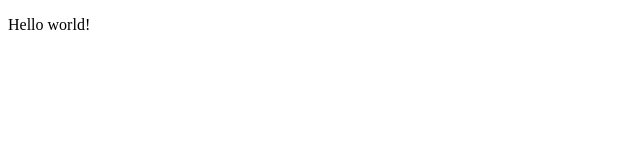
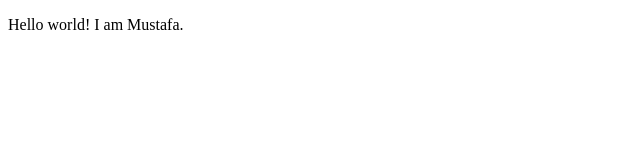
Before and after one commit to mustafabektik/mustafabektik.github.io, a plain HTML site: page index.html in a window 1280 px wide. Shown: the whole page, without its empty margins (0-640 px from the left). Drawn offline with Linux system fonts and the light colour scheme.

Commit message:
github.io is live

```diff
--- a/index.html
+++ b/index.html
@@ -9,7 +9,7 @@
 </head>
 
 <body>
-    <p>Hello world!</p>
+    <p>Hello world! I am Mustafa.</p>
 </body>
 
 </html>
```
